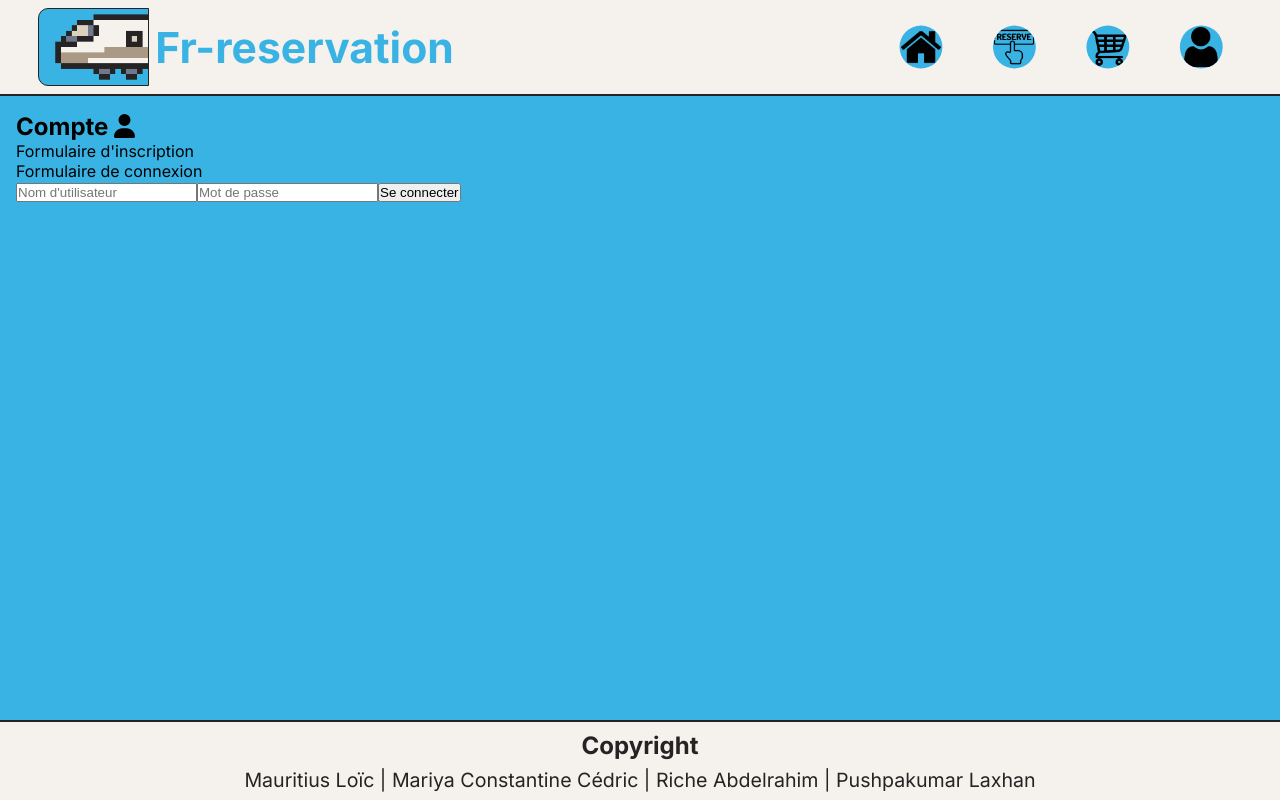
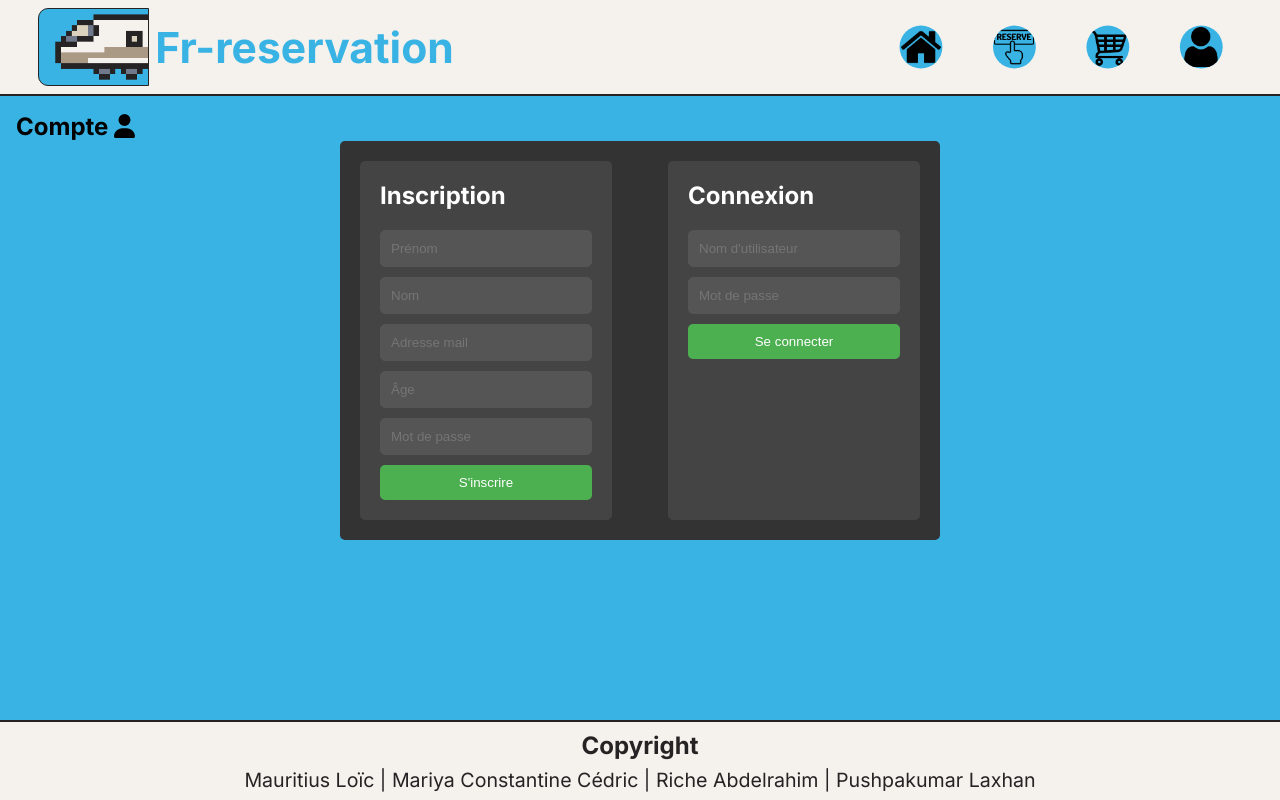
Before and after one commit to LoicMauritius/fr-reservation, a Next.js app: page /compte in a window 1280 px wide. Built offline with nearby package versions, Linux system fonts and the light colour scheme; no server answers; a web font is replaced by a local one.

Commit message:
chore: Update compte page to include login and registration forms

```diff
--- a/src/app/compte/page.tsx
+++ b/src/app/compte/page.tsx
@@ -1,19 +1,18 @@
 "use client";
 
 import React from "react";
-import { useAuth } from "../context/authContext.js";
 import { FontAwesomeIcon } from "@fortawesome/react-fontawesome";
 import { faUser } from "@fortawesome/free-solid-svg-icons";
 import "@/styles/animations.css";
 import FormConnexion from "@/components/FormConnexion";
+import FormInscription from "@/components/FormInscription";
 
 const Compte = () => {
     return (
         <div>
             <h2>Compte <FontAwesomeIcon icon={faUser} className="rotate"/></h2>
-            <div>
-                <p>Formulaire d'inscription</p>
-                <p>Formulaire de connexion</p>
+            <div className="form-container">
+                <FormInscription/>
                 <FormConnexion/>
             </div>
         </div>
--- a/src/components/FormConnexion.tsx
+++ b/src/components/FormConnexion.tsx
@@ -1,11 +1,13 @@
 "use client";
 
 import {ConnectUser} from '@/actions/userActions';
+import "@/styles/form.css";
 
 export default function FormConnexion() {
 
     return (
         <form action={ConnectUser}>
+            <h2>Connexion</h2>
             <input type="text" name="name" placeholder="Nom d'utilisateur"/>
             <input type="password" name="password" placeholder="Mot de passe"/>
             <button type="submit">Se connecter</button>
--- a/src/components/FormInscription.tsx
+++ b/src/components/FormInscription.tsx
@@ -1,17 +1,21 @@
 "use client";
 
-import { RegisterUser } from '@/actions/userActions';
+import "@/styles/form.css";
 
 export default function FormConnexion() {
 
     return (
-        <form action={RegisterUser}>
+        <form>
+            <h2>Inscription</h2>
             <input type="text" name="first_name" placeholder="Prénom"/>
             <input type="text" name="last_name" placeholder="Nom"/>
             <input type="text" name="email" placeholder="Adresse mail"/>
-            <input type="number" name="age" placeholder="Âge"/>
-            <input type="hidden" name="role" value="Client"/>
+            <input type="number" name="age" placeholder="Âge" min="1" max="120"/>
             <input type="password" name="password" placeholder="Mot de passe"/>
+            <input type="hidden" name="date_signup" value={new Date().toString()}/>
+            <input type="hidden" name="role" value="Commerçant"/>
+            <input type="hidden" name="balance" value="0"/>
+            <button type="submit">S'inscrire</button>
         </form>
     )
 }
--- a/src/styles/compte.css
+++ b/src/styles/compte.css
@@ -3,3 +3,13 @@
     overflow-y: auto;
     height: 75vh;
 }
+
+.form-container {
+    display: flex;
+    justify-content: space-between;
+    max-width: 600px;
+    margin: auto;
+    background-color: #333;
+    padding: 20px;
+    border-radius: 5px;
+}
--- /dev/null
+++ b/src/styles/form.css
@@ -0,0 +1,31 @@
+form {
+    display: flex;
+    flex-direction: column;
+    width: 45%;
+    background-color: #444;
+    padding: 20px;
+    border-radius: 5px;
+}
+
+form h2 {
+    margin-bottom: 20px;
+    color: #fff;
+}
+
+form input {
+    margin-bottom: 10px;
+    padding: 10px;
+    border: 1px solid #555;
+    background-color: #555;
+    color: #fff;
+    border-radius: 5px;
+}
+
+form button {
+    padding: 10px;
+    background-color: #4CAF50;
+    color: white;
+    border: none;
+    cursor: pointer;
+    border-radius: 5px;
+}
```
Also changed, not shown: src/app/globals.css (+6 -6 lines).
